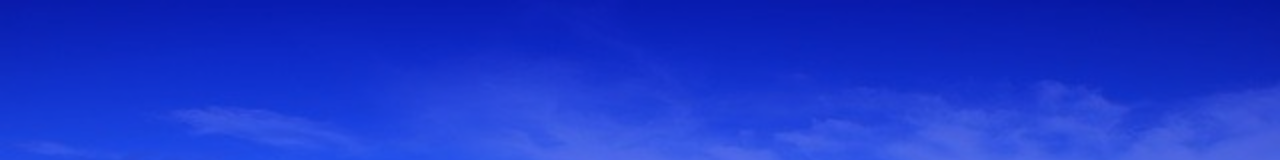
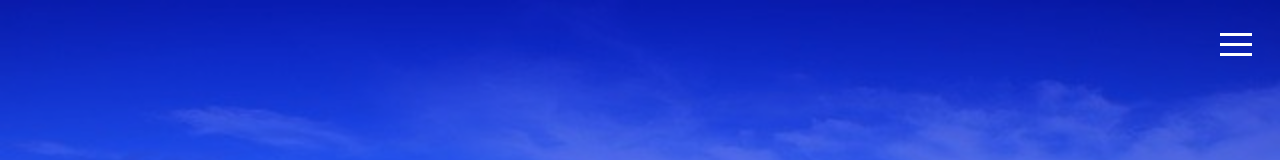
Before and after one commit to Szymofcion/React-Holiday, a React (Create React App) app: page / in a window 1280 px wide. Shown: the top 160 px of the page. Built offline with nearby package versions, Linux system fonts and the light colour scheme.

Commit message:
added nav and burger nav

```diff
--- a/package.json
+++ b/package.json
@@ -6,6 +6,7 @@
     "@testing-library/jest-dom": "^5.16.5",
     "@testing-library/react": "^13.4.0",
     "@testing-library/user-event": "^13.5.0",
+    "hamburger-react": "^2.5.0",
     "react": "^18.2.0",
     "react-dom": "^18.2.0",
     "react-scripts": "5.0.1",
--- a/src/component/Header.js
+++ b/src/component/Header.js
@@ -2,6 +2,7 @@ import React from "react";
 
 import { Fragment } from "react";
 
+import Nav from "./UI/MobileNav";
 import Button from "./UI/Button";
 
 import "./Header.scss";
@@ -10,13 +11,13 @@ const Header = () => {
   return (
     <Fragment>
       <header className="header section">
+        <Nav/>
         <div className="shadow"></div>
-        <h1 class="header__title">Tropical Island</h1>
-        <p class="header__text">
+        <h1 className="header__title">Tropical Island</h1>
+        <p className="header__text">
           Lorem, ipsum dolor sit amet consectetur adipisicing elit.
         </p>
         <Button />
-        <div class="white-block white-block-left"></div>
       </header>
     </Fragment>
   );
--- /dev/null
+++ b/src/component/Nav.js
@@ -0,0 +1,14 @@
+import React from "react";
+
+import MobileNav from "./UI/MobileNav";
+import NavLinks from "./UI/NavLinks";
+
+const Nav = () => {
+  return (
+    <nav>
+      <MobileNav />
+      <NavLinks />
+    </nav>
+  );
+};
+export default Nav
--- /dev/null
+++ b/src/component/UI/MobileNav.js
@@ -0,0 +1,21 @@
+import React from "react";
+
+import { useState } from "react";
+import Hamburger from "hamburger-react";
+
+
+import "./Nav.scss";
+
+const Nav = () => {
+  const [isOpen, setOpen] = useState(false);
+
+  const openNav = () => {};
+
+  return (
+    <div className="burger">
+      <Hamburger toggled={isOpen} toggle={setOpen} />
+    </div>
+  );
+};
+
+export default Nav;
--- a/src/component/UI/Nav.js
+++ /dev/null
@@ -1 +0,0 @@
-import React from "react";
--- a/src/component/UI/Nav.scss
+++ b/src/component/UI/Nav.scss
@@ -0,0 +1,7 @@
+.burger{
+    position: fixed;
+    top: 20px;
+    right: 20px;
+    cursor: pointer;
+    z-index: 1;
+}
--- /dev/null
+++ b/src/component/UI/NavLinks.scss
@@ -0,0 +1,4 @@
+a{
+    color: #fff;
+    text-decoration: none;
+}
```
Also changed, not shown: src/component/UI/NavLinks.js (added, +22 -0 lines), src/component/Nav.scss (added), 1 other file (tests, documents, lock files or other folders).
